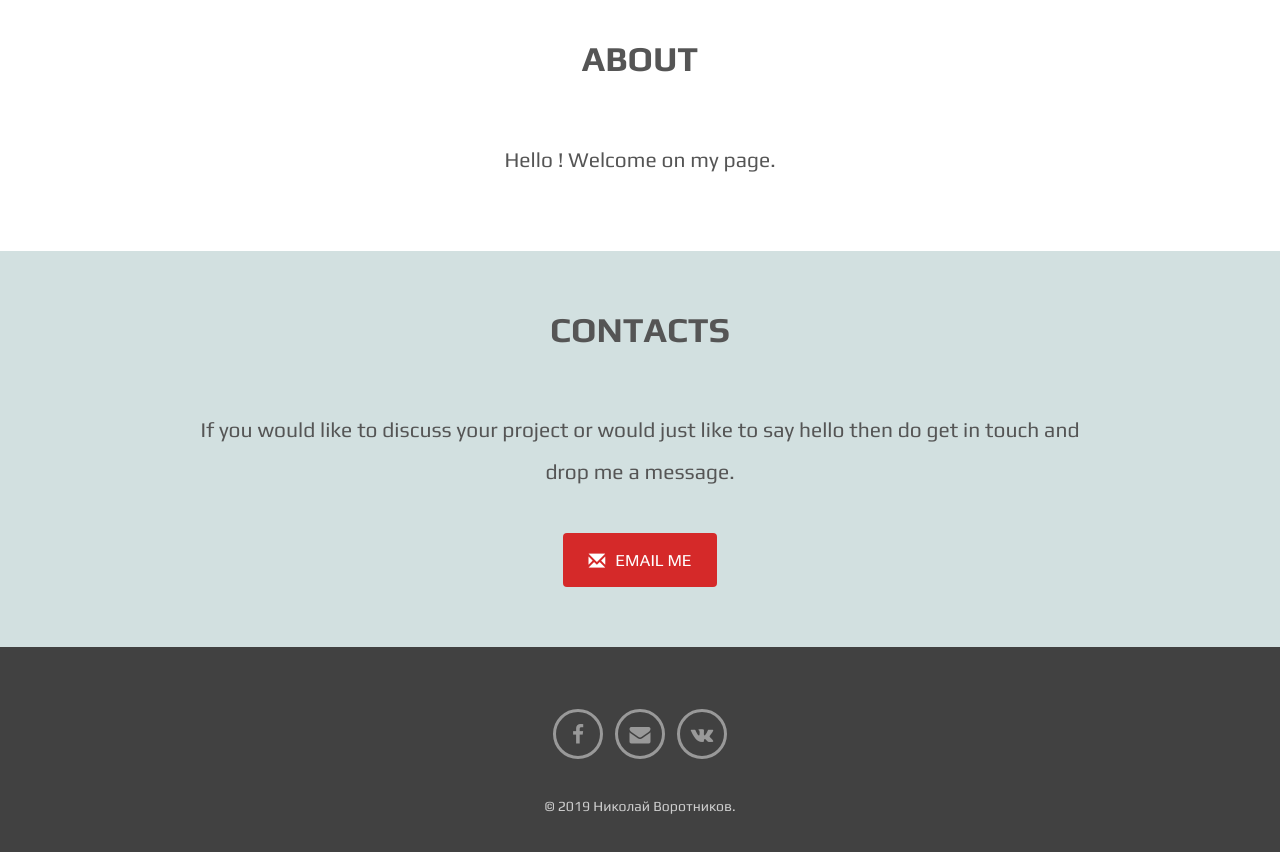
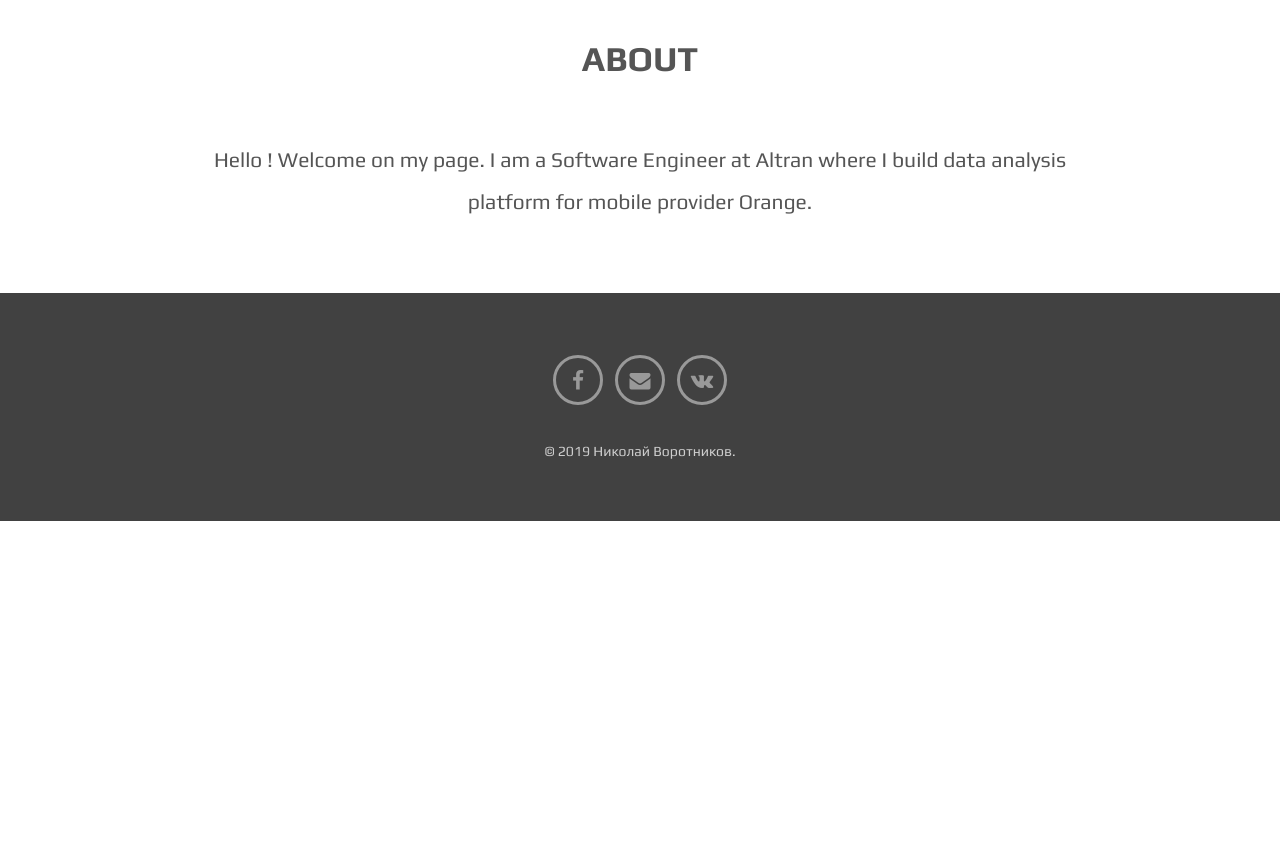
Before and after one commit to rationalgaze/rationalgaze.github.io, a plain HTML site: page index.html in a window 1280 px wide. Shown: the part 820-1672 px from the top of the page. After the commit the page ends 1341 px from the top, so only its background shows below. Drawn offline with nearby package versions, Linux system fonts and the light colour scheme.

Commit message:
Welcome updated, contact me section removed

```diff
--- a/index.html
+++ b/index.html
@@ -63,7 +63,7 @@
     <div class="container">
       <div class="col-xs-12">
         <h2 class="text-center">ABOUT</h2>
-        <p class="text-center">Hello ! Welcome on my page.</p>
+        <p class="text-center">Hello ! Welcome on my page.  I am a Software Engineer at Altran where I build data analysis platform for mobile provider Orange.</p>
       </div>
     </div>
   </section>
@@ -78,7 +78,7 @@
       </div>
     </div>
   </section> -->
-
+<!--
   <section class="contact" id="contacts">
     <div class="container">
       <div class="col-xs-12 text-center">
@@ -89,7 +89,7 @@
         </div>
       </div>
     </div>
-  </section>
+  </section> -->
 
   <footer>
     <div class="container">
```
